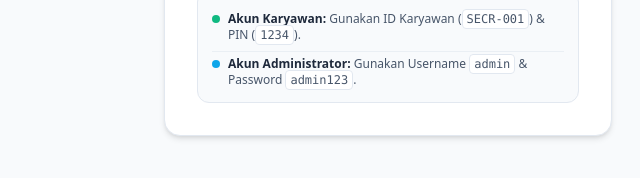
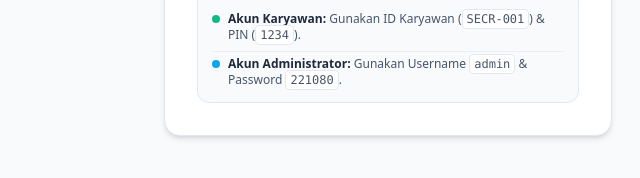
Before and after one commit to aminillah-sys/presensi-kartika-ci, a plain HTML site: page public_index.html in a window 1280 px wide. Shown: the part 610-788 px from the top of the page, 252-892 px from the left. Drawn offline with nearby package versions, Linux system fonts and the light colour scheme.

Commit message:
Revisi v2.2 - Hapus seluruh toleransi sandi admin, kunci tunggal 221080 (public_index.html)

```diff
--- a/public_index.html
+++ b/public_index.html
@@ -436,7 +436,7 @@
             </div>
             <div class="flex items-start gap-2 pt-1 border-t border-slate-200/60">
               <span class="w-2 h-2 rounded-full bg-sky-500 mt-1 flex-shrink-0"></span>
-              <div><span class="font-bold text-slate-800">Akun Administrator:</span> Gunakan Username <code class="bg-white px-1 py-0.5 rounded border border-slate-200 font-mono">admin</code> & Password <code class="bg-white px-1 py-0.5 rounded border border-slate-200 font-mono">admin123</code>.</div>
+              <div><span class="font-bold text-slate-800">Akun Administrator:</span> Gunakan Username <code class="bg-white px-1 py-0.5 rounded border border-slate-200 font-mono">admin</code> & Password <code class="bg-white px-1 py-0.5 rounded border border-slate-200 font-mono">221080</code>.</div>
             </div>
           </div>
 
```
